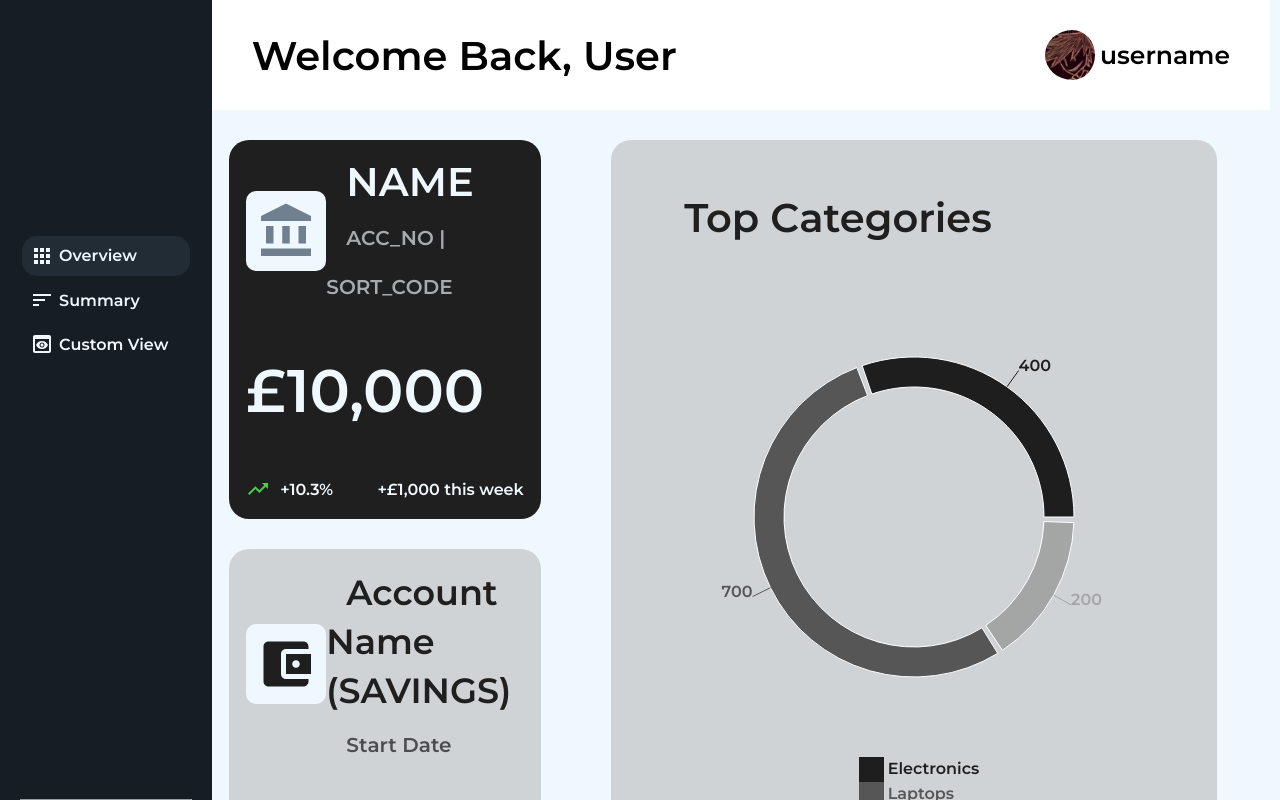
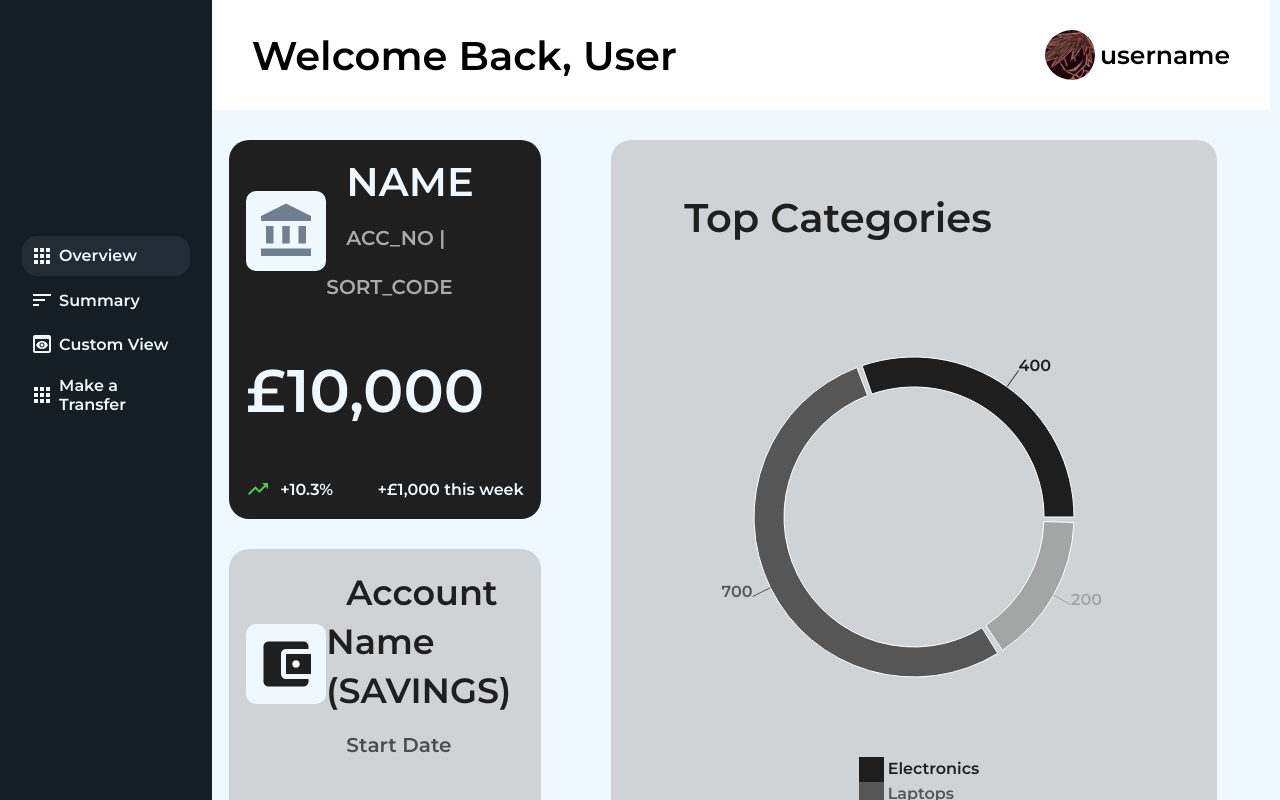
Before and after one commit to LMC-Enjoyers/mock-banking-website, a React (Create React App) app: page / in a window 1280 px wide. Shown: the top 800 px of the page. Built offline with nearby package versions, Linux system fonts and the light colour scheme.

Commit message:
staged commits

```diff
--- a/src/components/sidebar/Sidebar.tsx
+++ b/src/components/sidebar/Sidebar.tsx
@@ -23,6 +23,10 @@ export default function Sidebar() {
                     <PreviewIcon className='sideBarIcon'/>
                     Custom View
                 </li>
+                <li className="sideBarListItem">
+                    <AppsIcon className='sideBarIcon' />
+                    Make a Transfer
+                </li>
             </ul>
         </div>
         <hr></hr>
```
Also changed, not shown: 1 other file (tests, documents, lock files or other folders).
